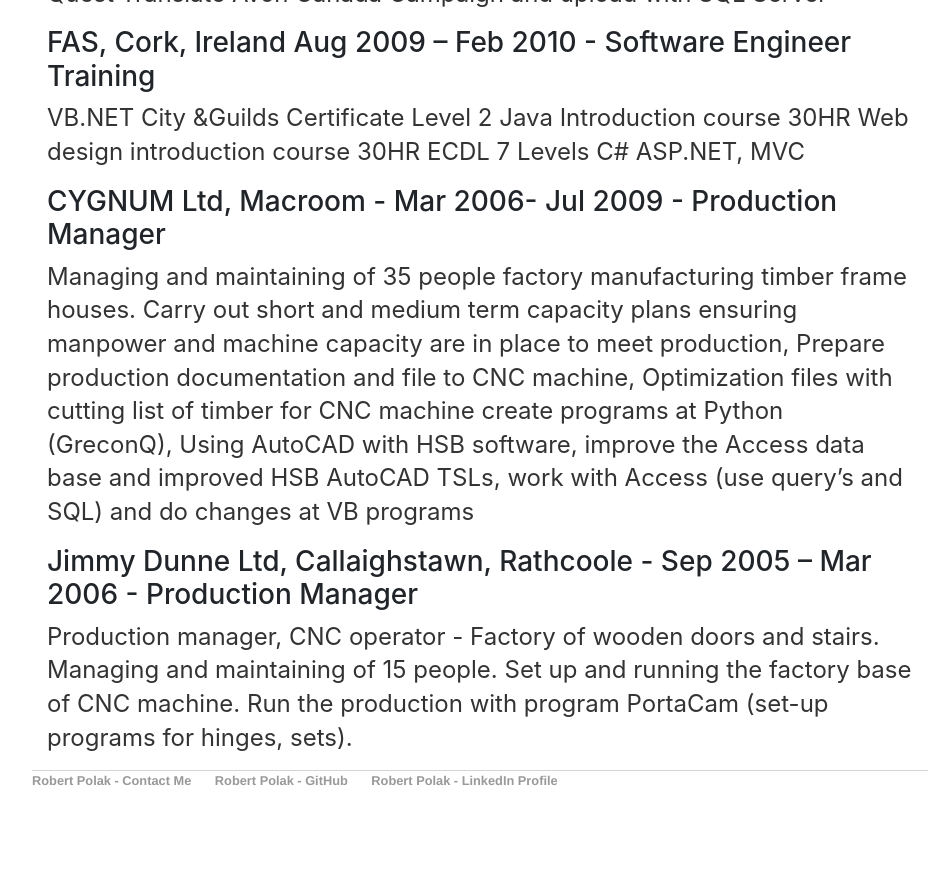
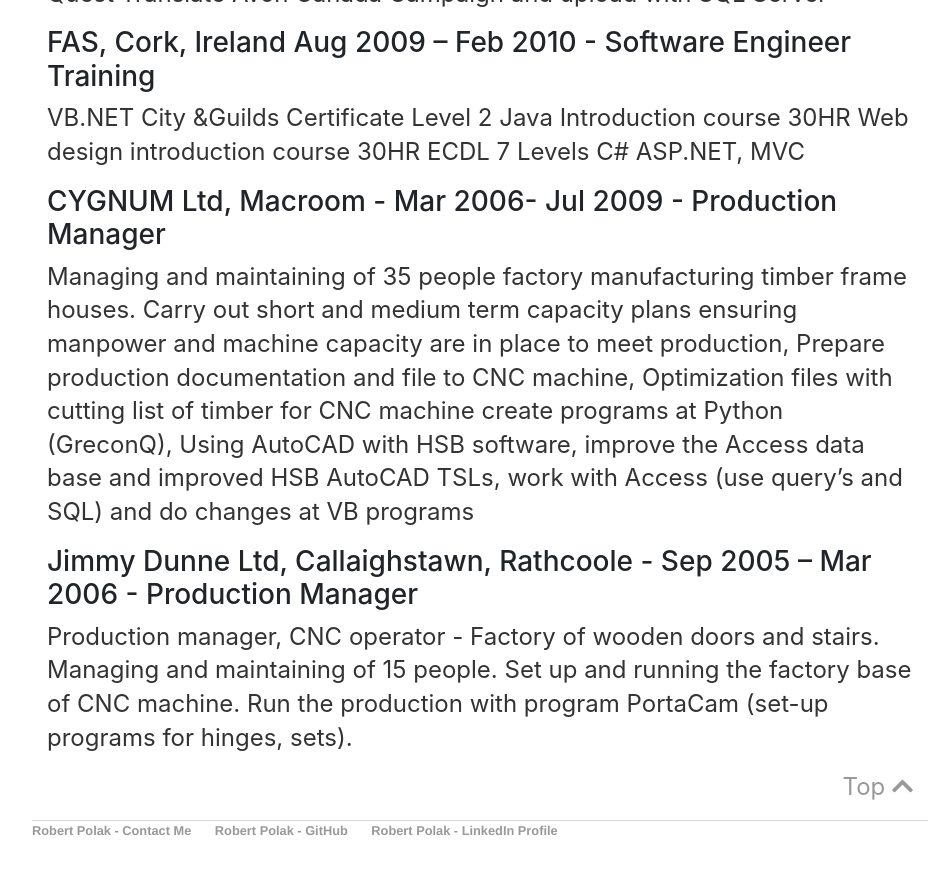
Before and after one commit to robertpolak1968/robertpolak1968.github.io, a Jekyll site: the page built from cv.html, in a window 1280 px wide and 900 px high, scrolled down 2915 px. Shown: the top 874 px of the window, without its empty margins (160-1104 px from the left). Built offline with Jekyll 4.4.1, drawn with Linux system fonts in a browser that asks for light colours; nearby versions of some CDN libraries; before the commit the page ends 3765 px from its top, so only the background shows below that.

Commit message:
Update cv.html

```diff
--- a/cv.html
+++ b/cv.html
@@ -139,3 +139,7 @@
     Set up and running the factory base of CNC machine.
     Run the production with program PortaCam (set-up programs for hinges, sets).
 </p>
+
+<p align="right">
+<a href="#">Top <i class="fa fa-chevron-up" aria-hidden="true"></i></a>
+</p>
```
